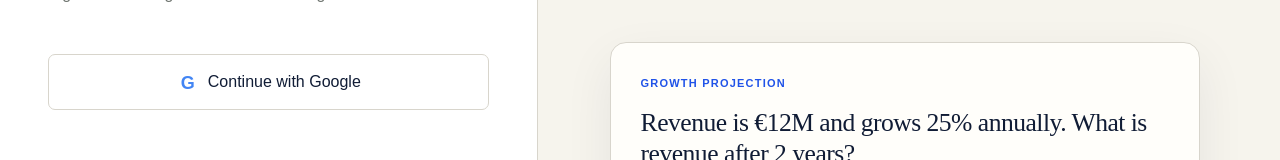
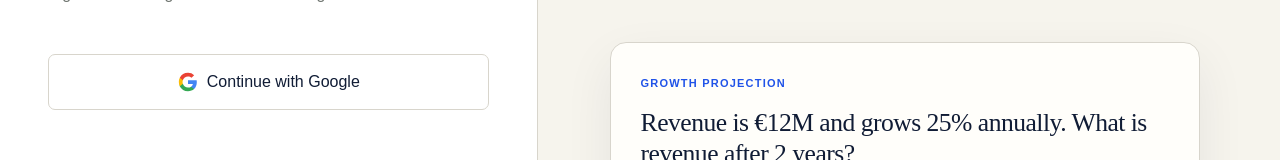
Before and after one commit to ThoBustos/napkin, a React (Vite) app in the folder apps/web/: page /login in a window 1280 px wide. Shown: the part 371-531 px from the top of the page. Built offline with nearby package versions, Linux system fonts and the light colour scheme; no server answers.

Commit message:
Use official Google sign-in logo

```diff
--- a/apps/web/src/components/auth/login-page.tsx
+++ b/apps/web/src/components/auth/login-page.tsx
@@ -1,6 +1,7 @@
 import { useState } from "react"
 import { BrandMark } from "@/components/brand/brand-mark"
 import { Button } from "@/components/ui/button"
+import { GoogleIcon } from "@/components/ui/google-icon"
 import { Navigate } from "react-router-dom"
 import { signInWithGoogle, useAuth } from "@/features/auth/auth-store"
 
@@ -35,7 +36,7 @@ export function LoginPage() {
 
           <div className="auth-form">
             <Button className="auth-submit google-sign-in" size="lg" type="button" onClick={submit} disabled={submitting || auth.status === "loading" || auth.status === "unconfigured"}>
-              <span aria-hidden="true">G</span>{submitting ? "Opening Google…" : "Continue with Google"}
+              <GoogleIcon />{submitting ? "Opening Google…" : "Continue with Google"}
             </Button>
             {auth.status === "unconfigured" && <p className="auth-error" role="alert">Authentication is not configured for this deployment.</p>}
             {error && <p className="auth-error" role="alert">{error}</p>}
--- /dev/null
+++ b/apps/web/src/components/ui/google-icon.tsx
@@ -0,0 +1,10 @@
+export function GoogleIcon() {
+  return (
+    <svg aria-hidden="true" viewBox="0 0 24 24" focusable="false">
+      <path fill="#4285F4" d="M21.6 12.23c0-.71-.06-1.4-.18-2.07H12v3.91h5.38a4.6 4.6 0 0 1-2 3.02v2.54h3.24c1.9-1.75 2.98-4.33 2.98-7.4Z" />
+      <path fill="#34A853" d="M12 22c2.7 0 4.97-.9 6.62-2.37l-3.24-2.54c-.9.6-2.05.96-3.38.96-2.61 0-4.82-1.76-5.61-4.13H3.04v2.62A10 10 0 0 0 12 22Z" />
+      <path fill="#FBBC05" d="M6.39 13.92A6.01 6.01 0 0 1 6.07 12c0-.67.12-1.32.32-1.92V7.46H3.04A10 10 0 0 0 2 12c0 1.61.38 3.14 1.04 4.54l3.35-2.62Z" />
+      <path fill="#EA4335" d="M12 5.95c1.47 0 2.79.5 3.83 1.5l2.87-2.88A9.63 9.63 0 0 0 12 2a10 10 0 0 0-8.96 5.46l3.35 2.62C7.18 7.71 9.39 5.95 12 5.95Z" />
+    </svg>
+  )
+}
--- a/apps/web/src/index.css
+++ b/apps/web/src/index.css
@@ -36,7 +36,7 @@ a { text-decoration: none; }
 .auth-submit { width: 100%; margin-top: 5px; }
 .google-sign-in { background: #fff; color: var(--ink); border: 1px solid var(--line); }
 .google-sign-in:hover { background: var(--cream); }
-.google-sign-in > span { display: grid; width: 24px; height: 24px; place-items: center; color: #4285f4; font-size: 18px; font-weight: 800; }
+.google-sign-in > svg { width: 22px; height: 22px; flex: 0 0 auto; }
 .auth-error { margin: 14px 0 0; color: #a43f29; font-size: 14px; text-align: center; }
 .auth-status { min-height: 100vh; display: grid; place-items: center; background: var(--cream); color: var(--muted); font-family: var(--font-sans); }
 .auth-switch { margin: 27px 0 0; color: var(--muted); text-align: center; font-size: 14px; }
```
